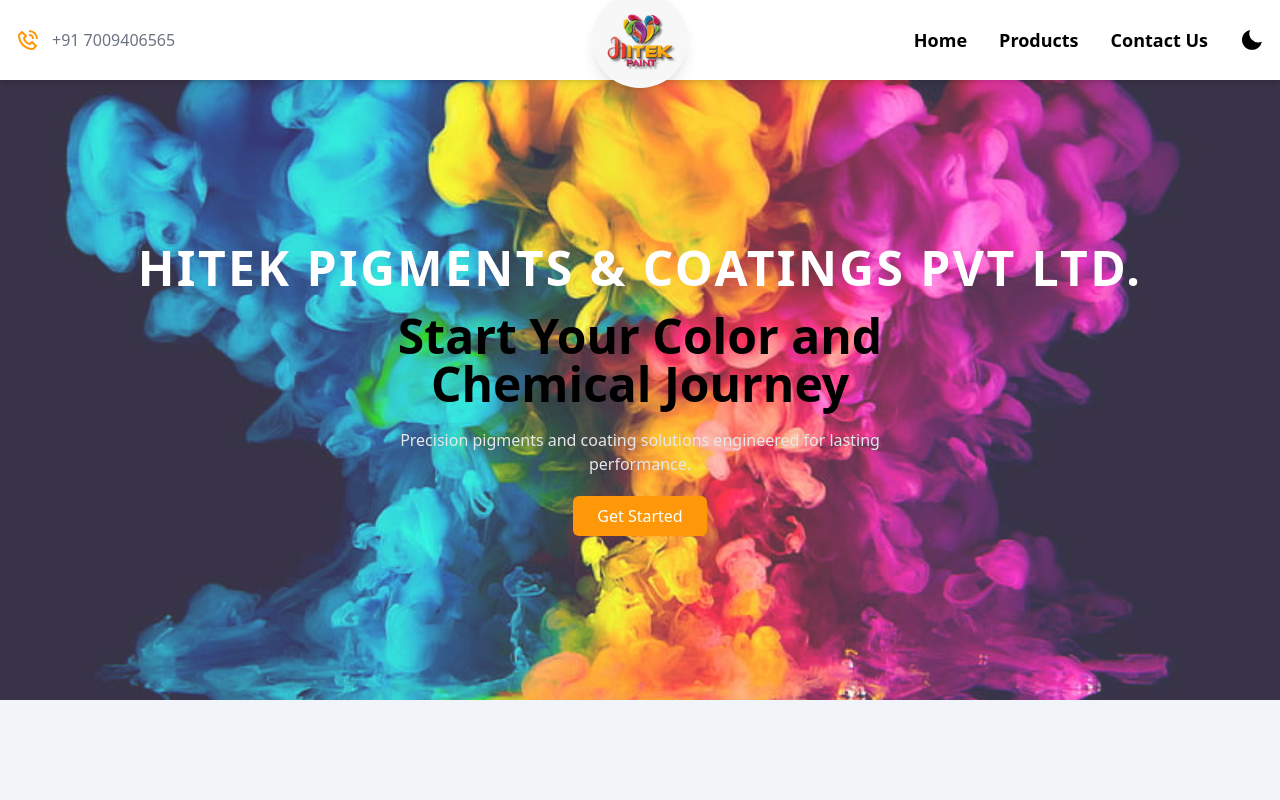
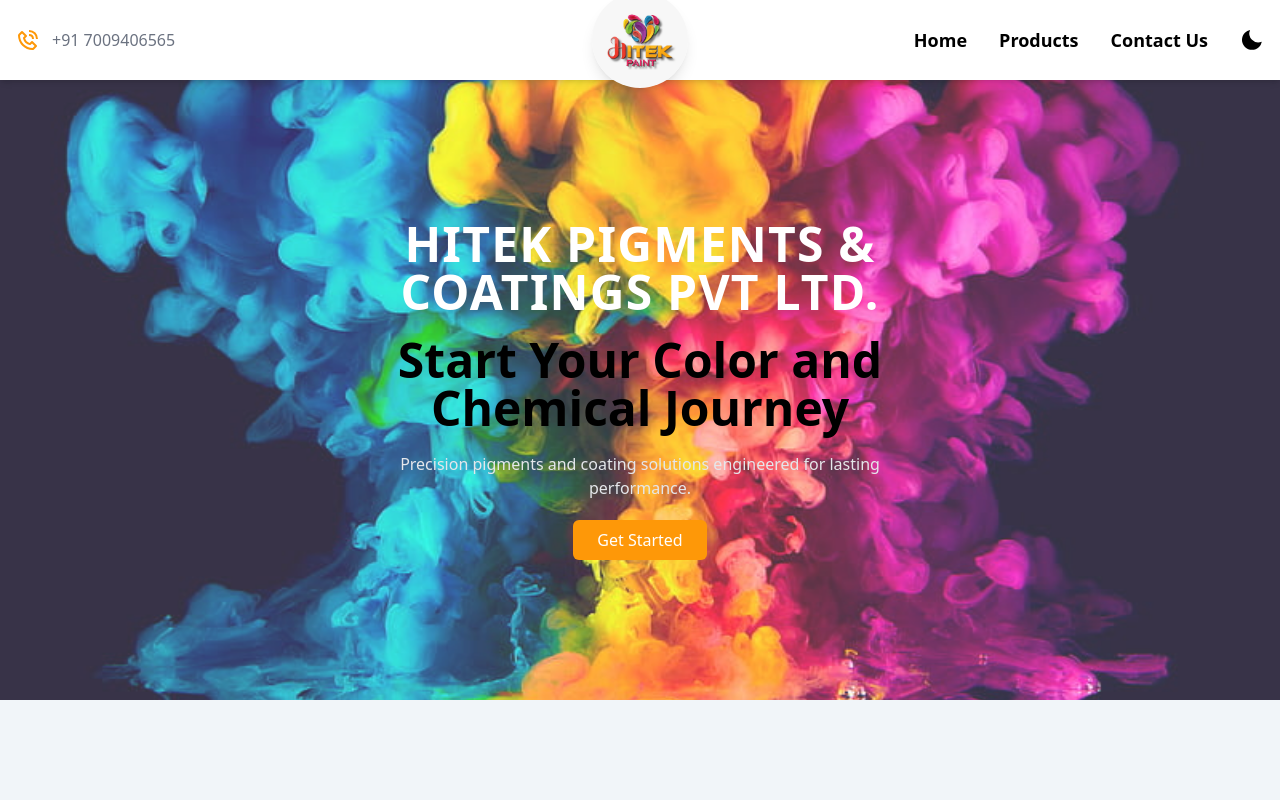
Before and after one commit to Chetangoyal1007/HitekPigment, a React (Vite) app in the folder hitek pigment/: page / in a window 1280 px wide. Shown: the top 800 px of the page. Built offline with nearby package versions, Linux system fonts and the light colour scheme.

Commit message:
Refactor Hero component: adjust padding and update text styles for improved readability

```diff
--- a/hitek pigment/src/components/Hero/Hero.jsx
+++ b/hitek pigment/src/components/Hero/Hero.jsx
@@ -22,16 +22,27 @@ const Hero = () => {
           <div className="w-full md:w-[550px] mx-auto text-center space-y-5">
 
            {/* Company Name */}
-<div className="flex justify-center">
+<div className="flex justify-center px-4">
   <p
     data-aos="fade-up"
-    className="text-2xl sm:text-3xl md:text-4xl lg:text-5xl
-               font-bold uppercase tracking-wider text-white
-               whitespace-nowrap text-center"
+    className="
+      text-xl
+      sm:text-2xl
+      md:text-3xl
+      lg:text-4xl
+      xl:text-5xl
+      font-bold
+      uppercase
+      tracking-wide
+      text-white
+      text-center
+      break-words
+    "
   >
     Hitek Pigments & Coatings Pvt Ltd.
   </p>
 </div>
+
 
 
             {/* Main Heading */}
```
